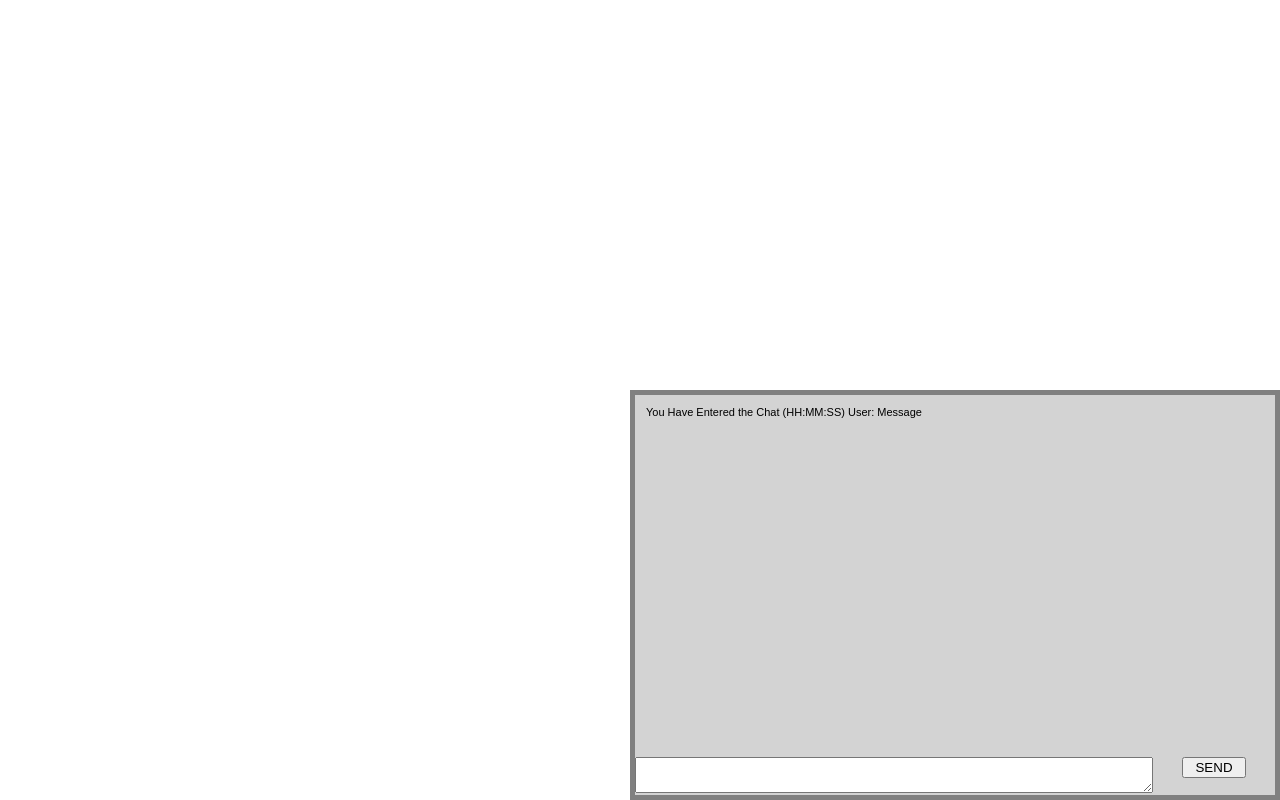
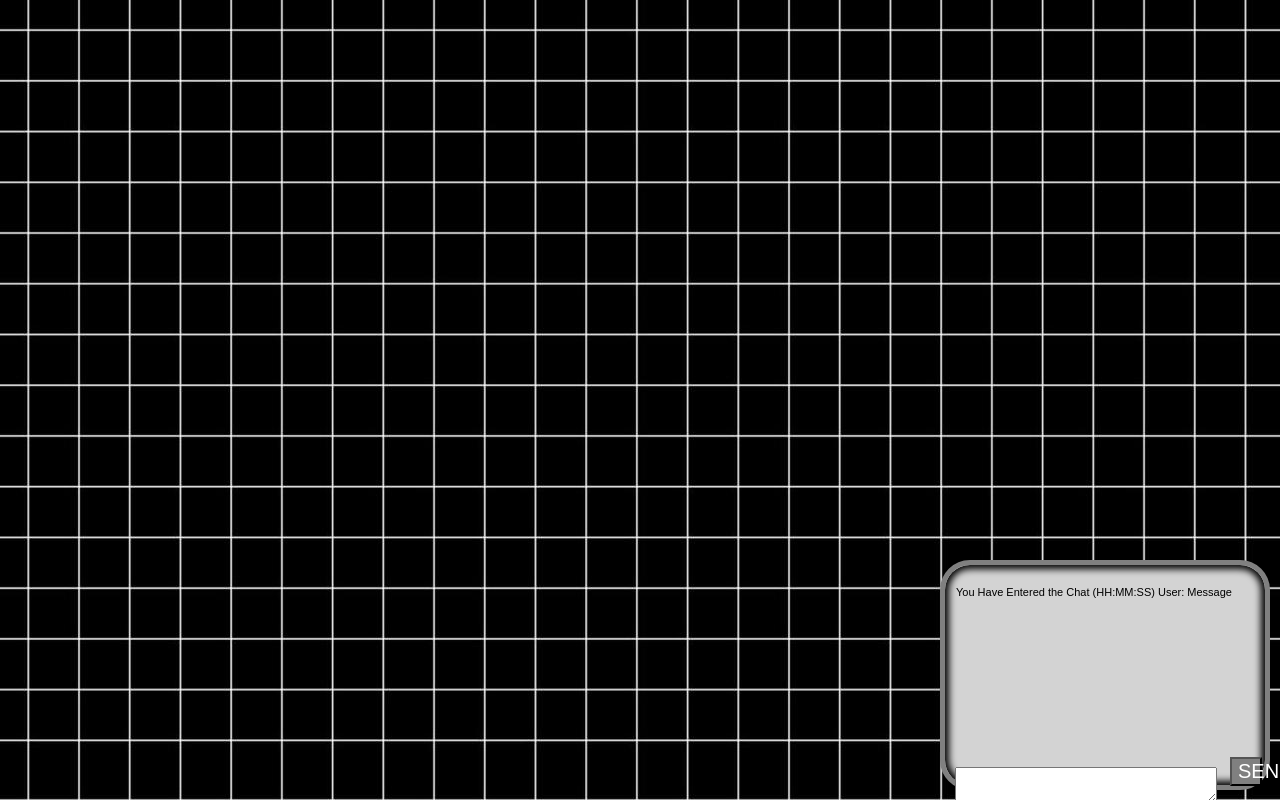
Before and after one commit to HWU-Webprog/game-project, a PHP site: page /chat.html in a window 1280 px wide. Run offline with PHP 8.4, Linux system fonts and the light colour scheme.

Commit message:
Migrated Style Sheet

```diff
--- a/assets/css/style.css
+++ b/assets/css/style.css
@@ -164,3 +164,63 @@ img {
 }
 
 /*Profile Screen CSS Added by Alexander de Bruin (cad11/MagnificentBubble)*/
+
+.chatlog{
+    height: 90%;
+    width: 100%;
+    text-align: left;
+    margin: 1px;
+    overflow: scroll;
+}
+
+.message {
+    padding: 10px;
+    text-align: left;
+}
+
+#chatwrapper {
+    font-family: arial;
+    font-size: 11px;
+    color: black;
+    text-align: center;
+    line-height: normal;
+
+    position:fixed;
+    right: 0%;
+    bottom: 0%;
+
+    height: 25%;
+    width: 25%;
+
+    background-color: lightgrey;
+    border-style: solid;
+    border-width: thick;
+    border-color: grey;
+    margin: 10px 10px 10px 10px;
+    padding: 10px 0 10px 0;
+    border-radius: 30px;
+    box-shadow: inset 0 0 7px 4px;
+}
+
+#messageField {
+    height: 10px;
+    width: 100%;
+    padding: 10px;
+    margin: 10px;
+    overflow: hidden;
+}
+
+#messageInput{
+    height: 90%;
+    width: 80%;
+    margin: 10px;
+    float: left;
+    overflow: hidden;
+}
+
+#messageSend{
+    height: 100%;
+    width: 10%;
+}
+
+/* Chat CSS by C Alexander de Bruin (cad11/MagnificentBubble) */
--- a/chat.html
+++ b/chat.html
@@ -3,7 +3,7 @@
 <head>
     <title>HWU Webprog</title>
     <script src="assets/js/chat.js"></script>
-    <link rel="stylesheet" type="text/css" href="assets/css/chat.css">
+    <link rel="stylesheet" type="text/css" href="assets/css/style.css">
 </head>
 
 <body>
```
